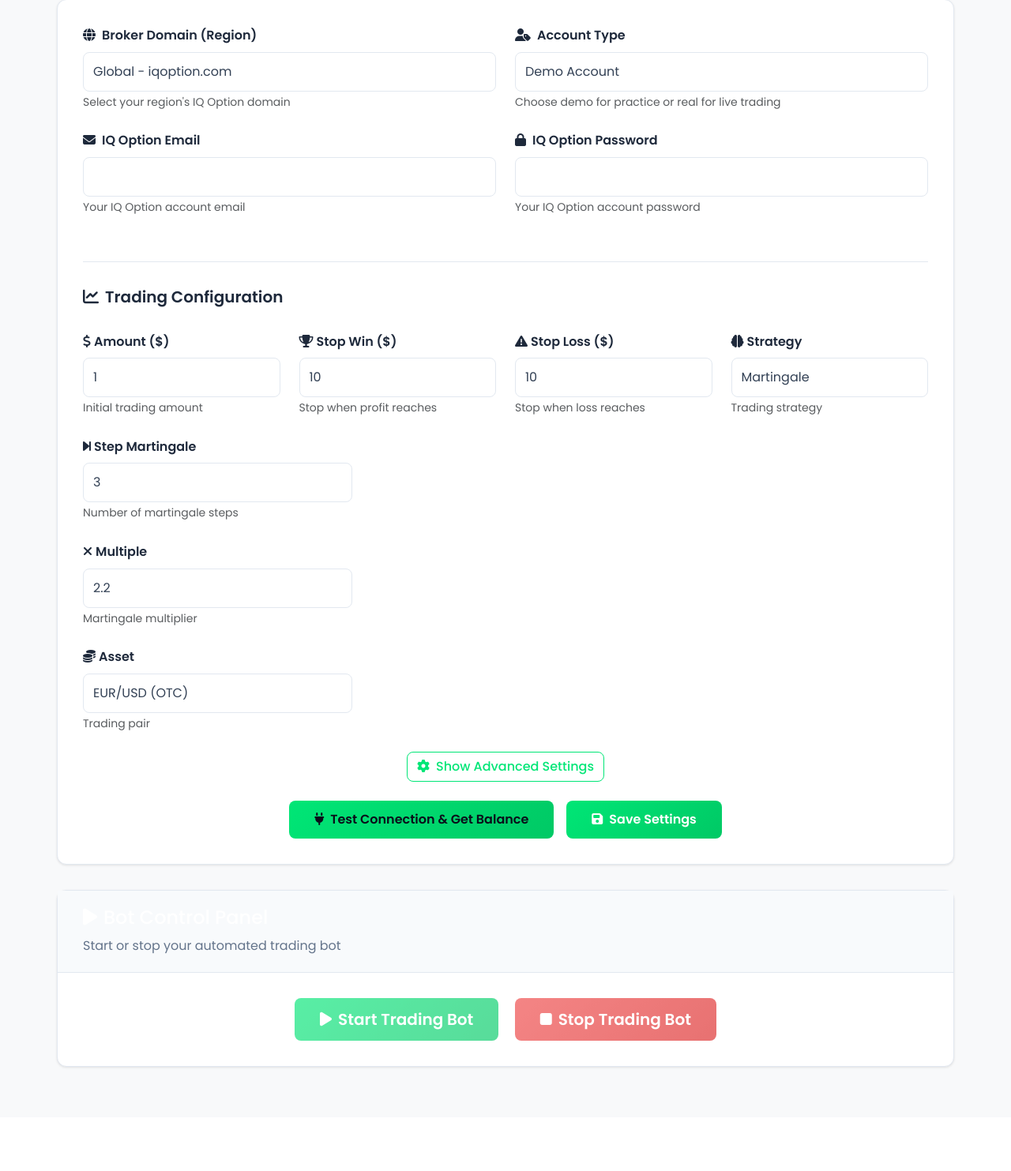
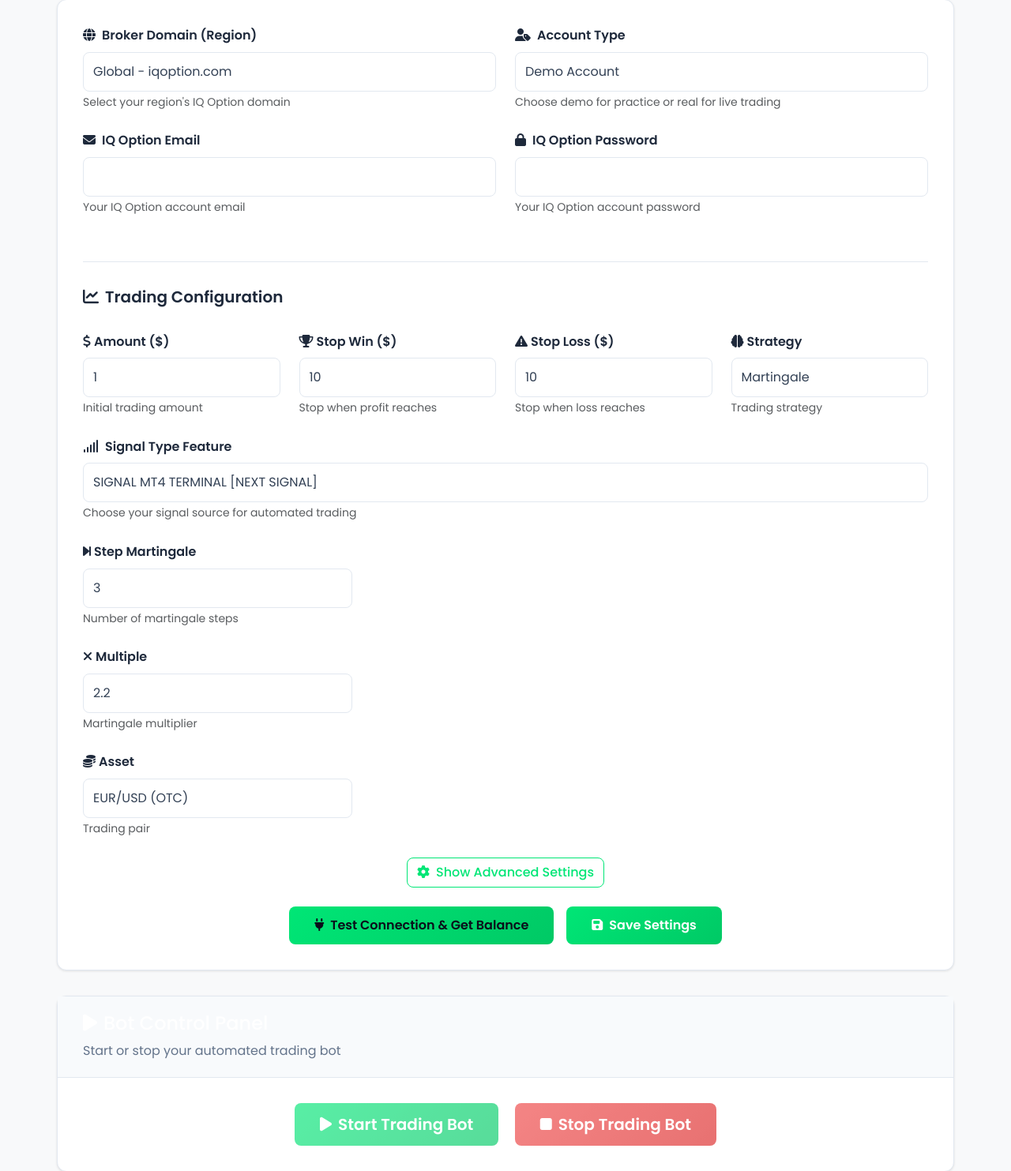
Before and after one commit to rahmangunawans/TradeForce, a Flask app: page /bot-settings in a window 1280 px wide. Shown: the part 322-1805 px from the top of the page at 79% size. Before the commit the page ends 1675 px from the top, so only its background shows below. Run offline with Flask 3, Linux system fonts and the light colour scheme; the visitor is signed in with stand-in values (Sample User, id 1); data that the repository does not hold is empty.

Commit message:
Add ability to configure signal source for trading bots
Add `signal_type` field to BotSetting model and update UI to allow users to select from various signal sources like MT4 or TradingView, with options for next signal or next candle.

Replit-Commit-Author: Agent
Replit-Commit-Session-Id: a29745f2-3479-46e3-9fb7-832f920c6f99
Replit-Commit-Checkpoint-Type: full_checkpoint
Replit-Commit-Screenshot-Url: https://storage.googleapis.com/screenshot-production-us-central1/3a41acb6-af66-4aad-9bdc-5b9924f46daf/a29745f2-3479-46e3-9fb7-832f920c6f99/IZQFVYO

```diff
--- a/app.py
+++ b/app.py
@@ -70,6 +70,7 @@ class BotSetting(db.Model):
 
     asset = db.Column(db.String(50), default='EURUSD-OTC')
     strategy = db.Column(db.String(50), default='martingale')
+    signal_type = db.Column(db.String(100), default='mt4_next_signal')  # Signal source type
     max_consecutive_losses = db.Column(db.Integer, default=3)
     is_active = db.Column(db.Boolean, default=False)
     balance_info = db.Column(db.Text)  # JSON string to store balance data
@@ -369,6 +370,7 @@ def save_bot_settings():
 
         settings.asset = data.get('asset', 'EURUSD-OTC')
         settings.strategy = data.get('strategy', 'martingale')
+        settings.signal_type = data.get('signal_type', 'mt4_next_signal')
         settings.max_consecutive_losses = int(data.get('max_consecutive_losses', 3))
 
         db.session.add(settings)
@@ -402,6 +404,7 @@ def test_connection():
         test_robot.martingale_multiple = float(data.get('martingale_multiple', 2.2))
         test_robot.asset = data.get('asset', 'EURUSD-OTC')
         test_robot.strategy = data.get('strategy', 'martingale')
+        test_robot.signal_type = data.get('signal_type', 'mt4_next_signal')
 
         # Try to connect
         success = test_robot.connect()
--- a/iq_trading_robot.py
+++ b/iq_trading_robot.py
@@ -41,6 +41,9 @@ class IQTradingRobot:
         self.current_step = 0  # Current martingale step
         self.max_consecutive_losses = 3  # Maksimal loss berturut-turut
         self.consecutive_losses = 0
+
+        # Signal Settings
+        self.signal_type = "mt4_next_signal"  # Signal source type
 
         # Trade History
         self.trades_history = []
--- a/templates/bot_settings.html
+++ b/templates/bot_settings.html
@@ -414,6 +414,35 @@
                     </div>
                 </div>
 
+                <!-- Signal Type Feature -->
+                <div class="row">
+                    <div class="col-md-12">
+                        <div class="form-group">
+                            <label for="signalType" class="form-label">
+                                <i class="fas fa-signal me-2"></i>Signal Type Feature
+                            </label>
+                            <select class="form-control" id="signalType" name="signal_type">
+                                <option value="mt4_next_signal" {% if settings and settings.signal_type == 'mt4_next_signal' %}selected{% endif %}>
+                                    SIGNAL MT4 TERMINAL [NEXT SIGNAL]
+                                </option>
+                                <option value="mt4_next_candle" {% if settings and settings.signal_type == 'mt4_next_candle' %}selected{% endif %}>
+                                    SIGNAL MT4 TERMINAL [NEXT CANDLE]
+                                </option>
+                                <option value="tradingview_next_signal" {% if settings and settings.signal_type == 'tradingview_next_signal' %}selected{% endif %}>
+                                    SIGNAL TRADINGVIEW [NEXT SIGNAL]
+                                </option>
+                                <option value="tradingview_next_candle" {% if settings and settings.signal_type == 'tradingview_next_candle' %}selected{% endif %}>
+                                    SIGNAL TRADINGVIEW [NEXT CANDLE]
+                                </option>
+                                <option value="manual_input" {% if settings and settings.signal_type == 'manual_input' %}selected{% endif %}>
+                                    SIGNAL INPUT (2022-06-19 19:09:00,EURUSD,CALL OR PUT,1(TIMEFRAME))
+                                </option>
+                            </select>
+                            <small class="form-text text-muted">Choose your signal source for automated trading</small>
+                        </div>
+                    </div>
+                </div>
+
                 <!-- Martingale Settings -->
                 <div class="row" id="martingaleSettings">
                     <div class="col-md-4">
```
